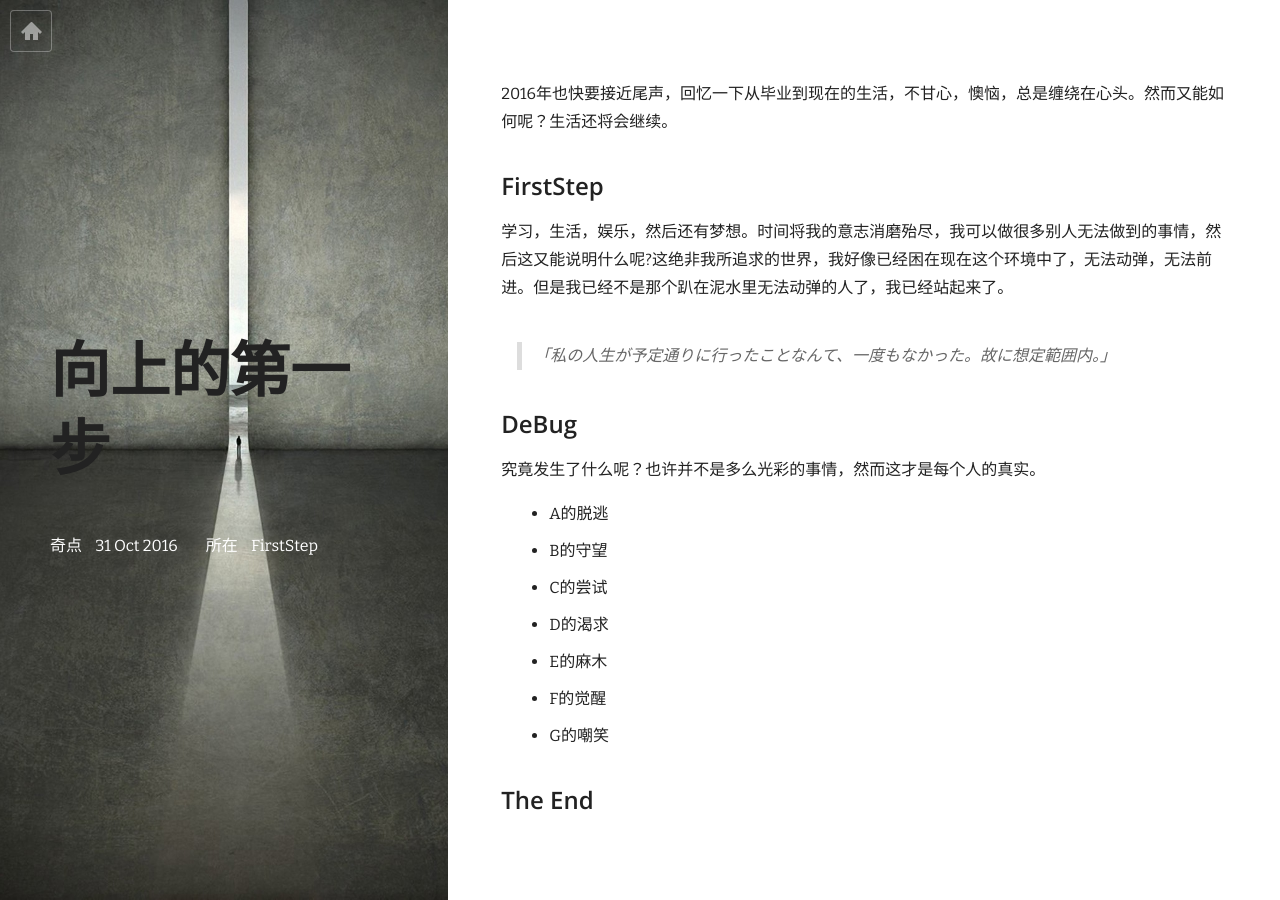
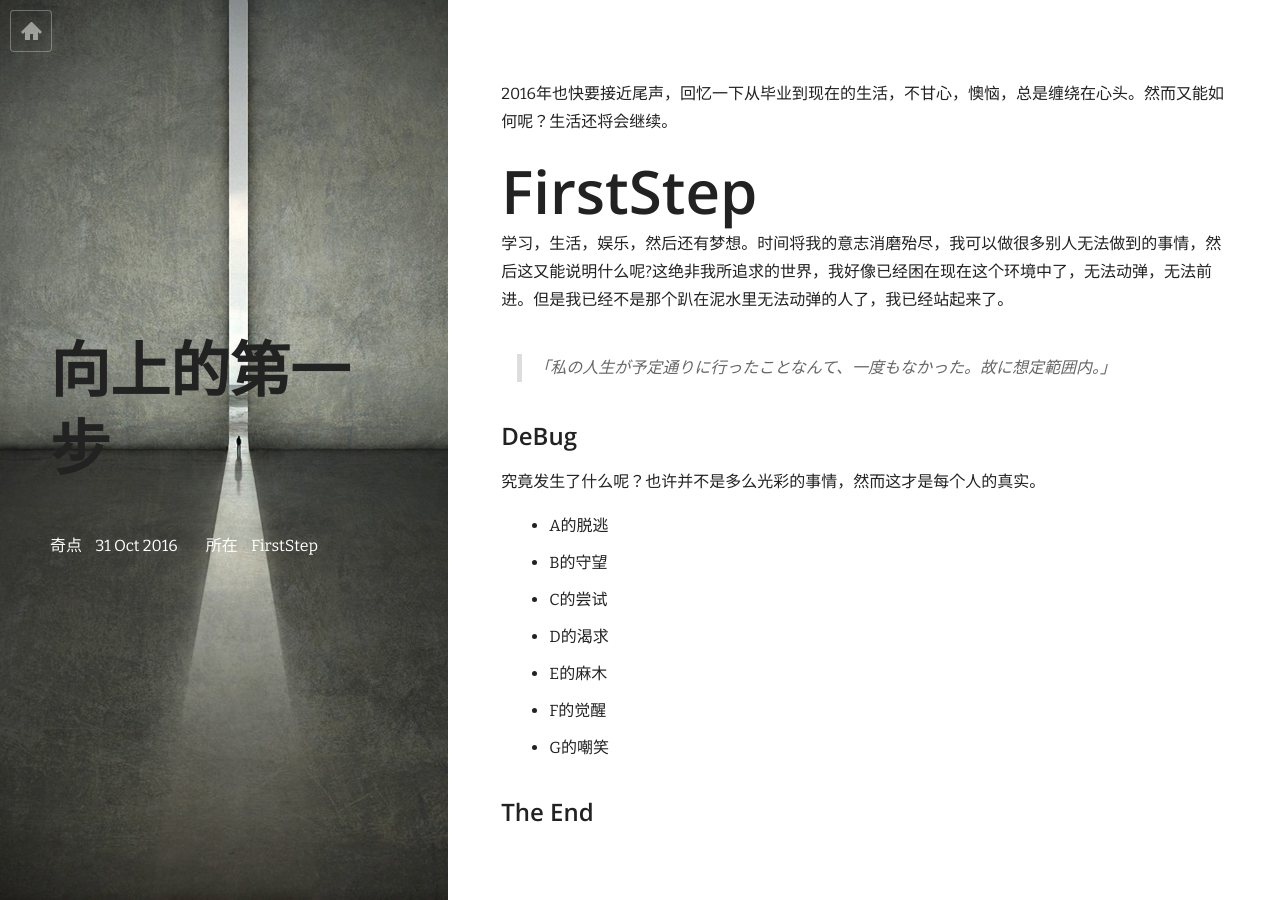
Before and after one commit to JSEAESL/JBlogFirst, a Jekyll site: the page built from _posts/2016-10-31-firstStep.md, in a window 1280 px wide. Built offline with Jekyll 4.4.1, drawn with Linux system fonts in a browser that asks for light colours; nearby versions of some CDN libraries.

```diff
--- a/_posts/2016-10-31-firstStep.md
+++ b/_posts/2016-10-31-firstStep.md
@@ -7,7 +7,8 @@ featured_image: /images/fristStep.jpg
 ---
 
 2016年也快要接近尾声，回忆一下从毕业到现在的生活，不甘心，懊恼，总是缠绕在心头。然而又能如何呢？生活还将会继续。
-## FirstStep
+
+# FirstStep
 
 学习，生活，娱乐，然后还有梦想。时间将我的意志消磨殆尽，我可以做很多别人无法做到的事情，然后这又能说明什么呢?这绝非我所追求的世界，我好像已经困在现在这个环境中了，无法动弹，无法前进。但是我已经不是那个趴在泥水里无法动弹的人了，我已经站起来了。
 
@@ -16,6 +17,7 @@ featured_image: /images/fristStep.jpg
 ## DeBug
 
 究竟发生了什么呢？也许并不是多么光彩的事情，然而这才是每个人的真实。
+
 - A的脱逃
 - B的守望
 - C的尝试
```
